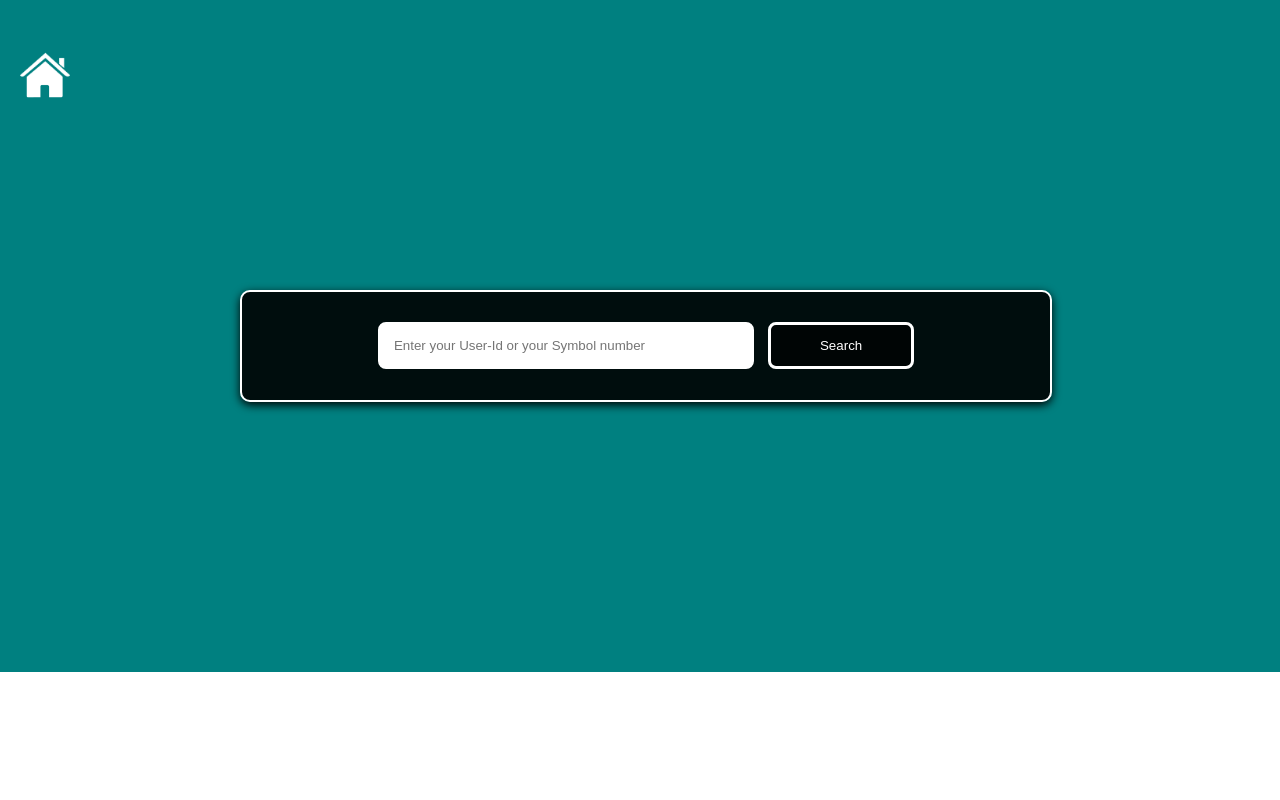
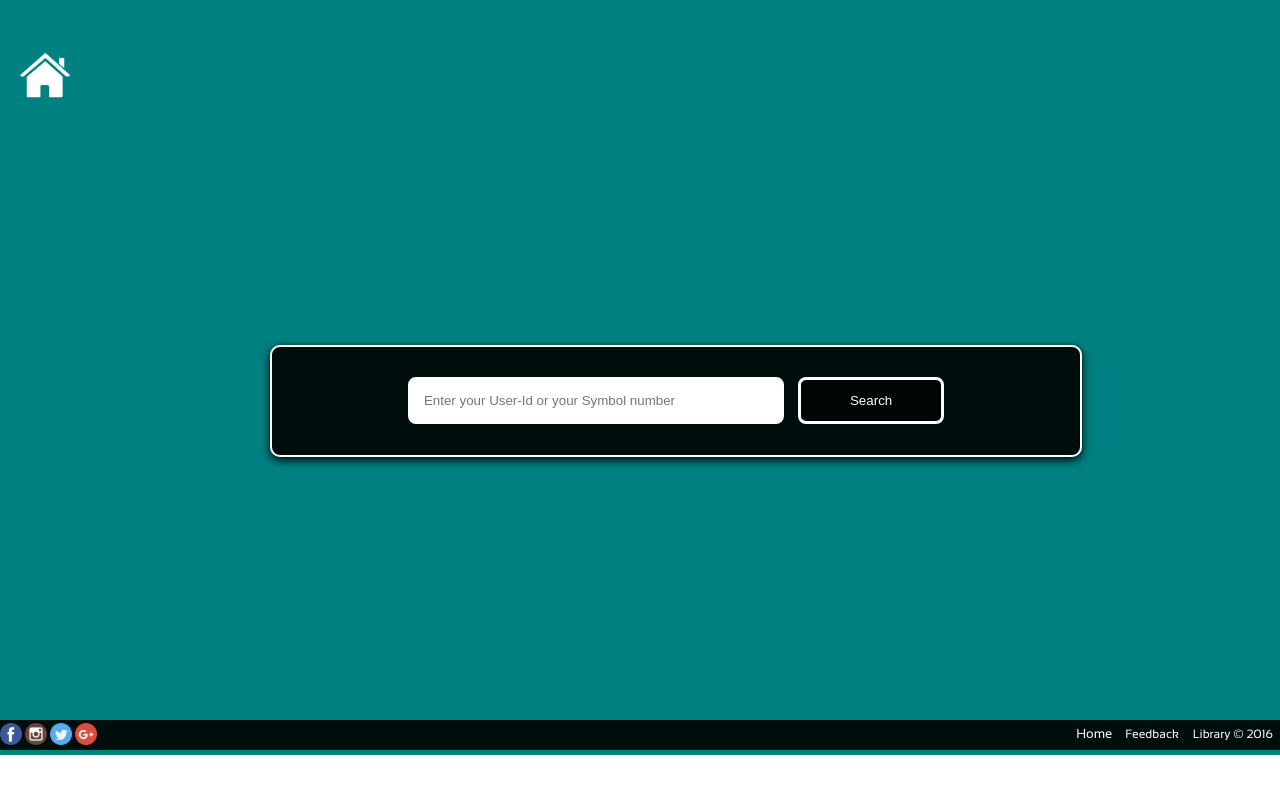
Before and after one commit to sherpa-lakpa/php-library, a PHP site: page /result.php in a window 1280 px wide. Run offline with PHP 8.4, Linux system fonts and the light colour scheme.

Commit message:
Some design changes
Please Fix the session problem!!

```diff
--- a/rcontainer.php
+++ b/rcontainer.php
@@ -100,6 +100,7 @@ function ebooks()
       }
   }
 }
+
 </script>
 
 <!--END OF TABS-->
--- a/result.php
+++ b/result.php
@@ -20,3 +20,4 @@
 
   </div>
 </div>
+<?php include_once('footer.php');?>
--- a/searchp.php
+++ b/searchp.php
@@ -16,4 +16,8 @@
      <div class="newaccount">
           <a href="registration.php"><button class="new" style="cursor:pointer;">Create a new account</button></a>
       </div>
+      <div class="result">
+           <a href="result.php"><button class="resultbutton" style="cursor:pointer;">Result</button></a>
+       </div>
+
 </div>
--- a/style.css
+++ b/style.css
@@ -270,7 +270,7 @@ background:rgba(0,0,0,0.85);
 {
 	background:linear-gradient(#07602F,#008000);
 }
-.lcontainer .newaccount .new
+.searchpage .newaccount .new
 {
 	color:white;
 	background:#03705B;
@@ -283,7 +283,7 @@ background:rgba(0,0,0,0.85);
 	outline:0;
 	cursor:pointer;
 }
-.lcontainer .newaccount .new:hover
+.searchpage .newaccount .new:hover
 {
 	background:white;
 	border:1.5px solid teal;
@@ -291,6 +291,19 @@ background:rgba(0,0,0,0.85);
 	border-radius:10px;
 	box-shadow:0px 2px 20px black;
 }
+.searchpage .result .resultbutton
+{
+	background:#F7941E;
+}
+.searchpage .result .resultbutton:hover
+{
+	background:white;
+	border:1.5px solid #F7941E		 ;
+	color:teal;
+	border-radius:10px;
+	box-shadow:0px 2px 20px black;
+}
+
 .resultpage
 {
 	background:white;
@@ -427,17 +440,21 @@ bottom:50px;
 
 }
 /*END OF AFTER LOGGEDIN*/
-
+#notdisplay{
+//	background:red;
+}
 .rcontainer
 {
-	height:1000px;
-	background:url("gallery/3.jpg");//CHANGED
-	background-attachment:fixed;
+
+	background:url("gallery/3.jpg")bottom center no-repeat #ffffff;
+	//	background-attachment:fixed;
 	float:right;
 	background-size:cover;
 	padding-top:50px;
-
-}
+	position: relative;
+		height:66.67vh;
+		overflow:hidden;
+ }
 .rcontainer .desc1
  {
 					text-align:center;
@@ -447,6 +464,7 @@ bottom:50px;
 					margin-top:50px;
 				//	margin-bottom:-5px;
 		//			box-shadow:0px 2px 10px black;
+
 	}
 
 	ul.tabs
@@ -1133,7 +1151,7 @@ input
 	cursor:pointer;
 	background:#07602F;
 	color:white;
-	margin:5;
+	margin:5px;
 	display:none;
 		outline:0;
 }
@@ -1161,6 +1179,7 @@ input
 	transition:all 0.6s;
 
 }
+/*PUT EVERYTHING IN A DIV AND USE JAVASCRIPT TO HIDE*/
 .scontainer #profile
 {
 	background:rgba(255,255,255,0.05);
@@ -1176,7 +1195,9 @@ input
 	color:white;
 	color:black;
 	background:rgba(255,255,255,0.2);
-
+	position:relative;
+	top:-40px;
+	left:50px;
 }
 .scontainer #edit_profile
 {
--- a/style1.css
+++ b/style1.css
@@ -11,23 +11,28 @@
   background-size:cover;
   background-repeat: no-repeat;
     background-attachment: fixed;
-height:auto;
-padding:95px;
-padding-right:0px;
-padding-left:0px;
-background:teal;
+
+  padding:95px;
+  padding-right:0px;
+  padding-left:0px;
+  background:teal;
+  position: relative;
+  height:70.67vh;
+
 }
 .resultsearch
 {
 	background:rgba(255,255,255,0.2);
   background:rgba(0,0,0,0.9);
-	margin:195px 0px 175px 0px;
+	//margin:195px 0px 175px 0px;
 	position:relative;
-	right:-240px;
+	right:-270px;
+  top:250px;
   box-shadow:0px 3px 10px black;
   border:2px solid white;
   text-align: center;
   padding:25px 20px 10px 20px;
+
   border-radius:10px;
 	}
 .resultsearch input
```
Also changed, not shown: scontainer.php (+4 -4 lines), libs/session.php (line endings or trailing spaces).
